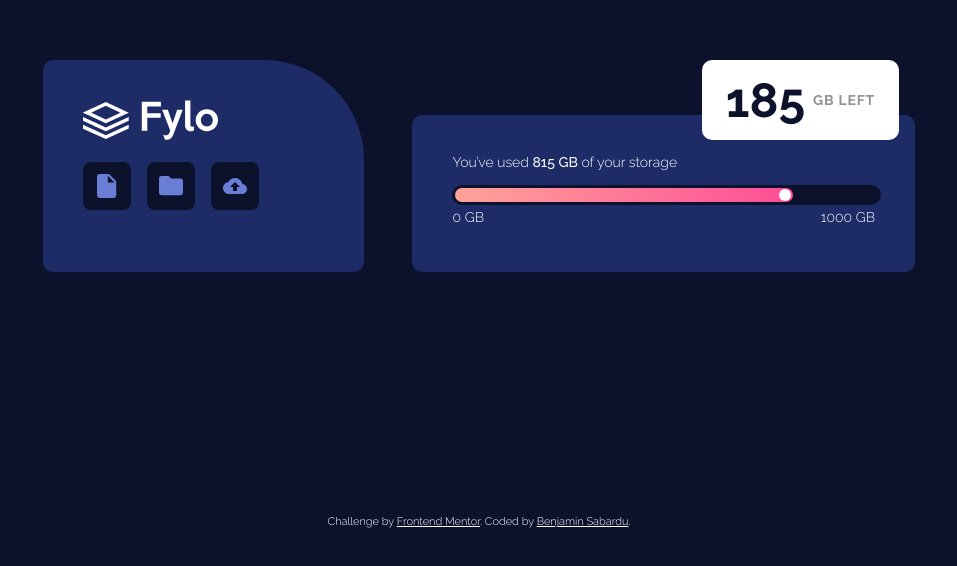
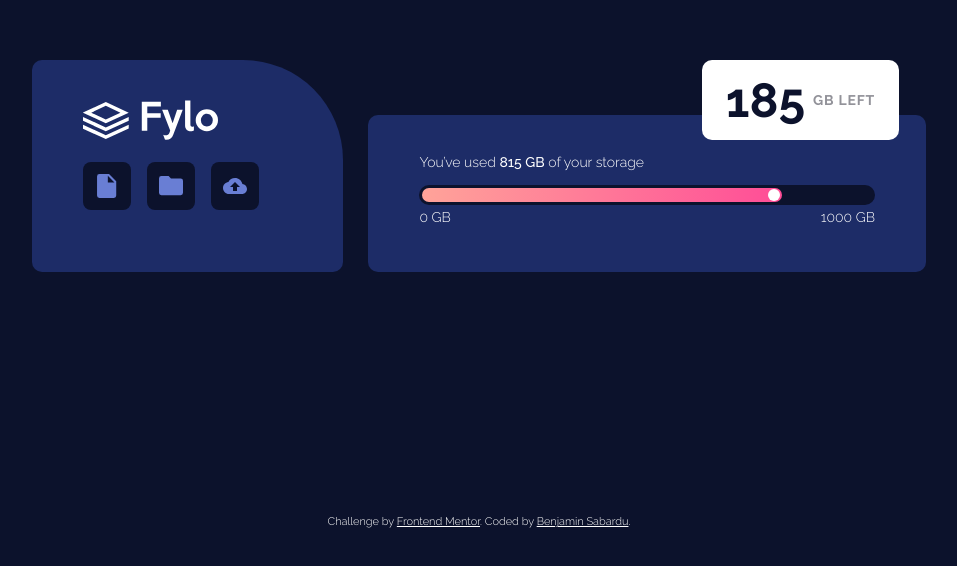
Before and after one commit to bsabardu/FM---Fylo-Data-Storage, a plain HTML site: page index.html in a window 1280 px wide. Shown: the part 234-800 px from the top of the page, without its empty margins (161-1118 px from the left). Drawn offline with Linux system fonts and the light colour scheme.

Commit message:
worked on dimension

```diff
--- a/main.css
+++ b/main.css
@@ -8,13 +8,6 @@ body {
     color: white;
     font-size: 14px;
     background-color: hsl(229, 57%, 11%);
-
-}
-
-
-* body {
-
-    /* background: url('images/bg-mobile.svg') repeat-x; */
     background-size: 100%;
     display: flex;
     flex-direction: column;
@@ -26,6 +19,7 @@ body {
 .main {
     display: flex;
     align-items: stretch;
+    margin: 0 3vw;
 }
 
 
@@ -43,13 +37,14 @@ body {
 .content-block {
     background-color: hsl(228, 56%, 26%);
     border-radius: 10px;
-    padding: 40px;
-    margin-left: 24px;
-    margin-right: 24px;
+    padding: 40px 4vw;
+    margin-left: 1vw;
+    margin-right: 1vw;
 }
 
 .menu-content {
-    border-top-right-radius: 100px
+    width: 25vw;
+    border-top-right-radius: 100px;
 }
 
 .gauge-block {
@@ -81,6 +76,7 @@ ul.icons-set li {
     border-radius: 8px;
     color: #fff;
     margin-right: 16px;
+    cursor: pointer;
 }
 
 i {
@@ -138,7 +134,6 @@ i {
 
 .gauge {
     background-color: hsl(229, 57%, 11%);
-    width: 100%;
     height: 14px;
     border-radius: 100px;
     margin: 5px 0;
@@ -157,7 +152,7 @@ i {
 .wrapper {
     display: flex;
     flex-direction: column;
-    flex-grow: 4;
+    width:70vw;
 }
 
 .left {
@@ -202,7 +197,6 @@ footer a {
     color: #FFF;
 }
 
-
 /* CSS for desktop */
 @media (min-width: 601px) {
     body {
@@ -223,10 +217,6 @@ footer a {
 
     }
 
-    .menu-content{
-        flex-grow: 1;
-    }
-
     .gauge-block {
         margin-top: -25px;
     }
@@ -236,8 +226,7 @@ footer a {
     }
 
     .wrapper {
-        flex-grow: 2;
-        width: 1000px;
+        width: 75%;
     }
 
     .left {
@@ -277,6 +266,14 @@ footer a {
     margin-bottom: 16px;
 }
 
+.menu-content{
+    width: 98vw;
+}
+
+.wrapper{
+    width: 98vw;
+}
+
 .left{
     margin-top: -48px;
 }
```
